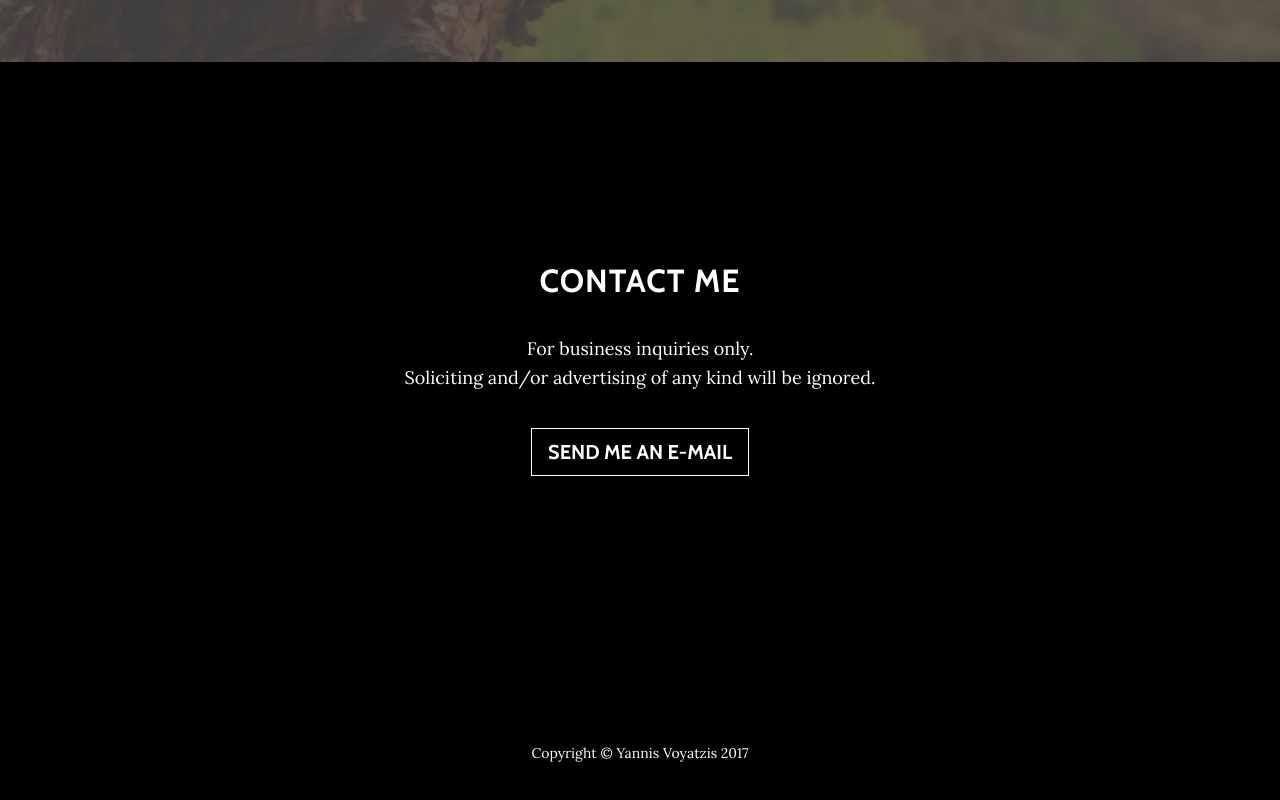
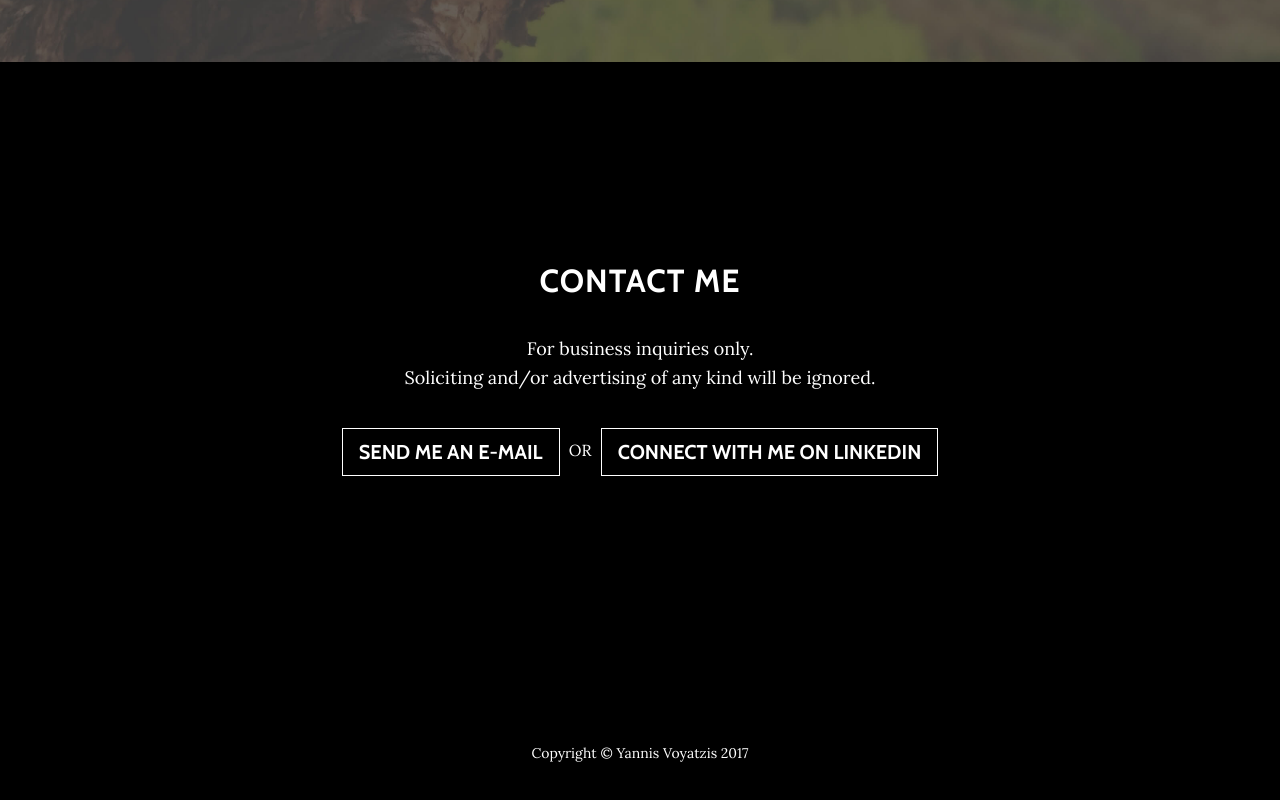
Before and after one commit to voyaller/Resume-Site, a plain HTML site: page index.html in a window 1280 px wide. Shown: the part 2190-2990 px from the top of the page. Drawn offline with nearby package versions, Linux system fonts and the light colour scheme.

Commit message:
RVB#1.6
LinkedIn Button

```diff
--- a/index.html
+++ b/index.html
@@ -117,6 +117,14 @@
                   </a>
                 </a>
               </li>
+              <li class="list-inline-item">OR</li>
+              <li class="list-inline-item">
+                <a href="https://linkedin.com/in/ioannisvogiatzis" class="btn btn-default btn-lg">
+                  <span class="network-name">Connect with me on LinkedIn</span>
+                    </a>
+                  </a>
+                </a>
+              </li>
             </ul>
           </div>
         </div>
```
